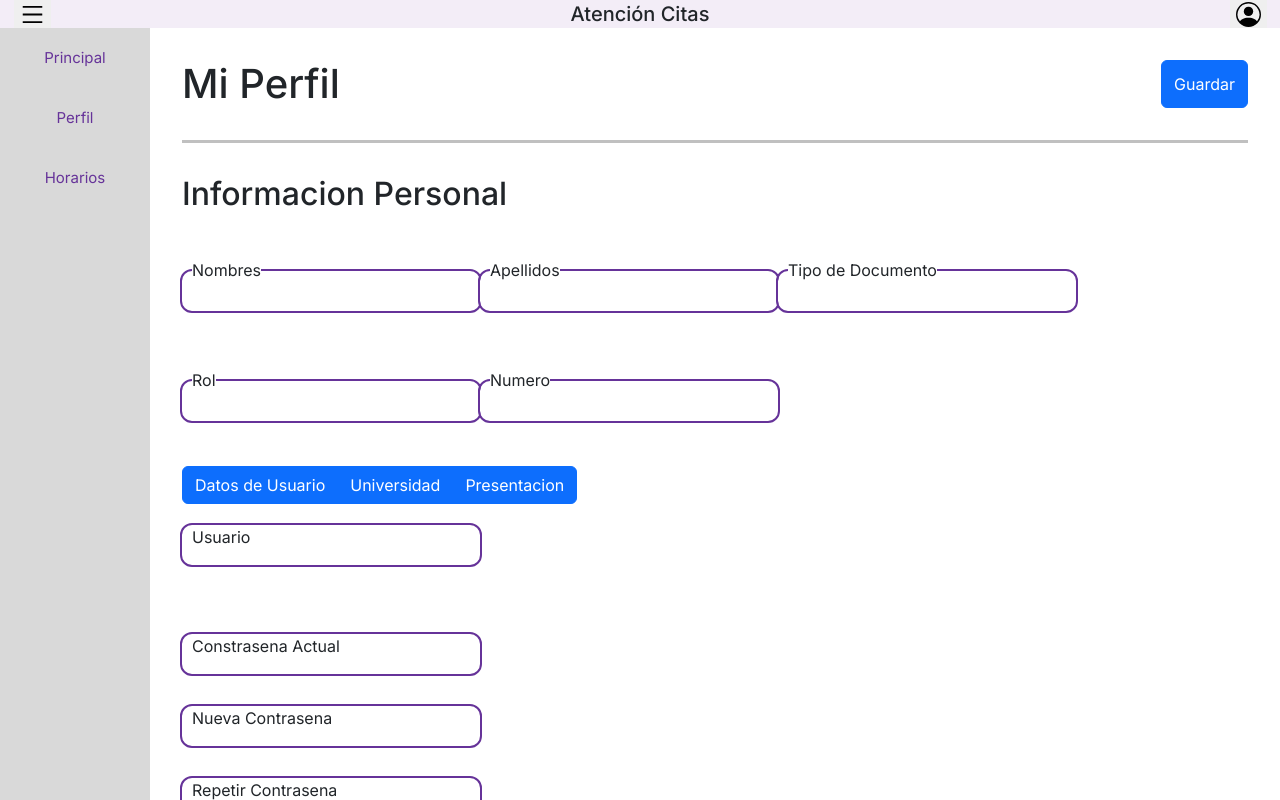
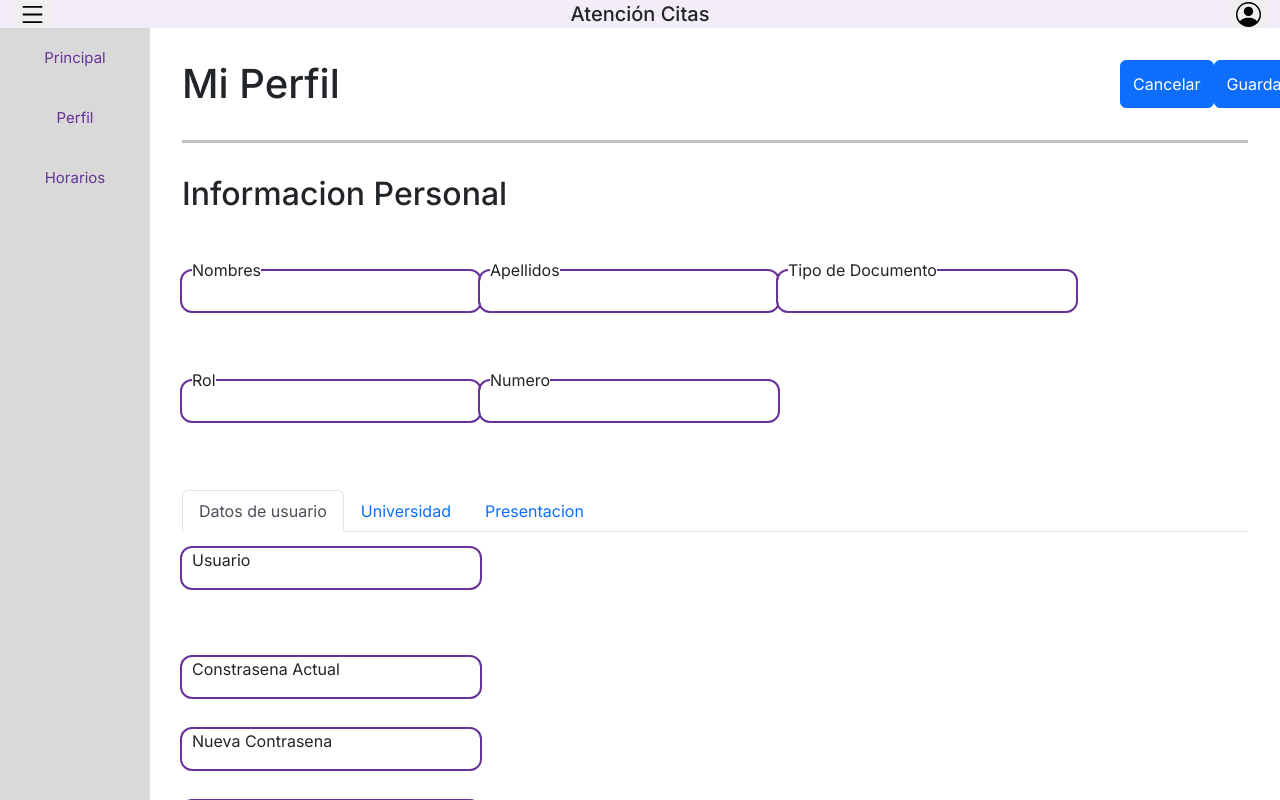
Before and after one commit to andresacm/Trabajo-Programacion-Web, a Next.js app: page /pantalla_perfil in a window 1280 px wide. Built offline with nearby package versions, Linux system fonts and the light colour scheme.

Commit message:
Tercer Avance: Adriano Tseng

```diff
--- a/src/app/pantalla_perfil/page.js
+++ b/src/app/pantalla_perfil/page.js
@@ -7,6 +7,8 @@ import {useState} from "react"
 import Button from "react-bootstrap/Button"
 import Input from '@/components/Input/Input'
 import ButtonGroup from 'react-bootstrap/ButtonGroup';
+import Tab from 'react-bootstrap/Tab';
+import Tabs from 'react-bootstrap/Tabs';
 
 
 const pantallaPerfil = () =>{
@@ -41,48 +43,21 @@ const pantallaPerfil = () =>{
         leftBarContent = <LeftBar/>
     }
 
-    let contenido
-
-    if (contendoIsVisible==="DU")
-    {
-        contenido = (
-            <>
-            <Input namew='Usuario'></Input>
-            <br></br>
-            <Input namew='Constrasena Actual'></Input>
-            <Input namew='Nueva Contrasena'></Input>
-            <Input namew='Repetir Contrasena'></Input>
-            </>)
-
-    }
-    else if(contendoIsVisible==="U")
-    {
-        contenido =(
-        <>
-        <Input namew='Universidad'></Input>
-        <Input namew='Carrera'></Input>
-        <Input namew='Agregar Cursos'></Input>
-        </>)
-    }
-    else
-    {
-        contenido = (
-            <>
-            <Input namew='Titulo'></Input>
-            <Input namew='Presentacion'></Input>
-            </>)
-    }
-
     return(
         <div className={styles.container}>
             <TopBar onButtonClick={swapTopBar}></TopBar>
             <div className={styles.main}>
                 {leftBarContent}
+
                 <div className={styles.contenido}>
+                    <div className={styles.containerTop}>
                     <div className={styles.containerTitulo}>
                         <h1 className={styles.titulo}>Mi Perfil</h1>
+                    </div>
+                    <div className={styles.containerBoton}>
+                        <Button>Cancelar</Button>
                         <Button>Guardar</Button>
-
+                    </div>
                     </div>
                     <div className={styles.linea}></div>
                     <div>
@@ -98,13 +73,35 @@ const pantallaPerfil = () =>{
                         <Input namew='Numero'></Input>
 
                     </div>
-                    <ButtonGroup className="mb-2">
-                        <Button onClick={swapContenidoDU}>Datos de Usuario</Button>
-                        <Button onClick={swapContenidoU}>Universidad</Button>
-                        <Button onClick={swapContenidoP}>Presentacion</Button>
-                    </ButtonGroup>
                     <br></br>
-                    {contenido}
+                    <Tabs
+                    defaultActiveKey="datos_usuario"
+                    id="uncontrolled-tab-example"
+                    className="mb-3"
+                    >
+                    <Tab eventKey="datos_usuario" title="Datos de usuario">
+                    <>
+                        <Input namew='Usuario'></Input>
+                        <br></br>
+                        <Input namew='Constrasena Actual'></Input>
+                        <Input namew='Nueva Contrasena'></Input>
+                        <Input namew='Repetir Contrasena'></Input>
+                    </>
+                    </Tab>
+                    <Tab eventKey="univerisdad" title="Universidad">
+                        <>
+                        <Input namew='Universidad'></Input>
+                        <Input namew='Carrera'></Input>
+                        <Input namew='Agregar Cursos'></Input>
+                        </>
+                    </Tab>
+                    <Tab eventKey="presentacion" title="Presentacion">
+                    <>
+                        <Input namew='Titulo'></Input>
+                        <Input namew='Presentacion'></Input>
+                    </>
+                    </Tab>
+                    </Tabs>
                 </div>
             </div>
 
--- a/src/app/pantalla_perfil/page.module.css
+++ b/src/app/pantalla_perfil/page.module.css
@@ -24,10 +24,22 @@
     margin: 0px;
 }
 
+.containerTop
+{
+    display: flex;
+}
+
 .containerTitulo
+{
+    justify-content: left;
+    width: 88%;
+}
+
+.containerBoton
 {
     display: flex;
     justify-content: space-between;
+    width: 12%;
 }
 
 .titulo2
```
